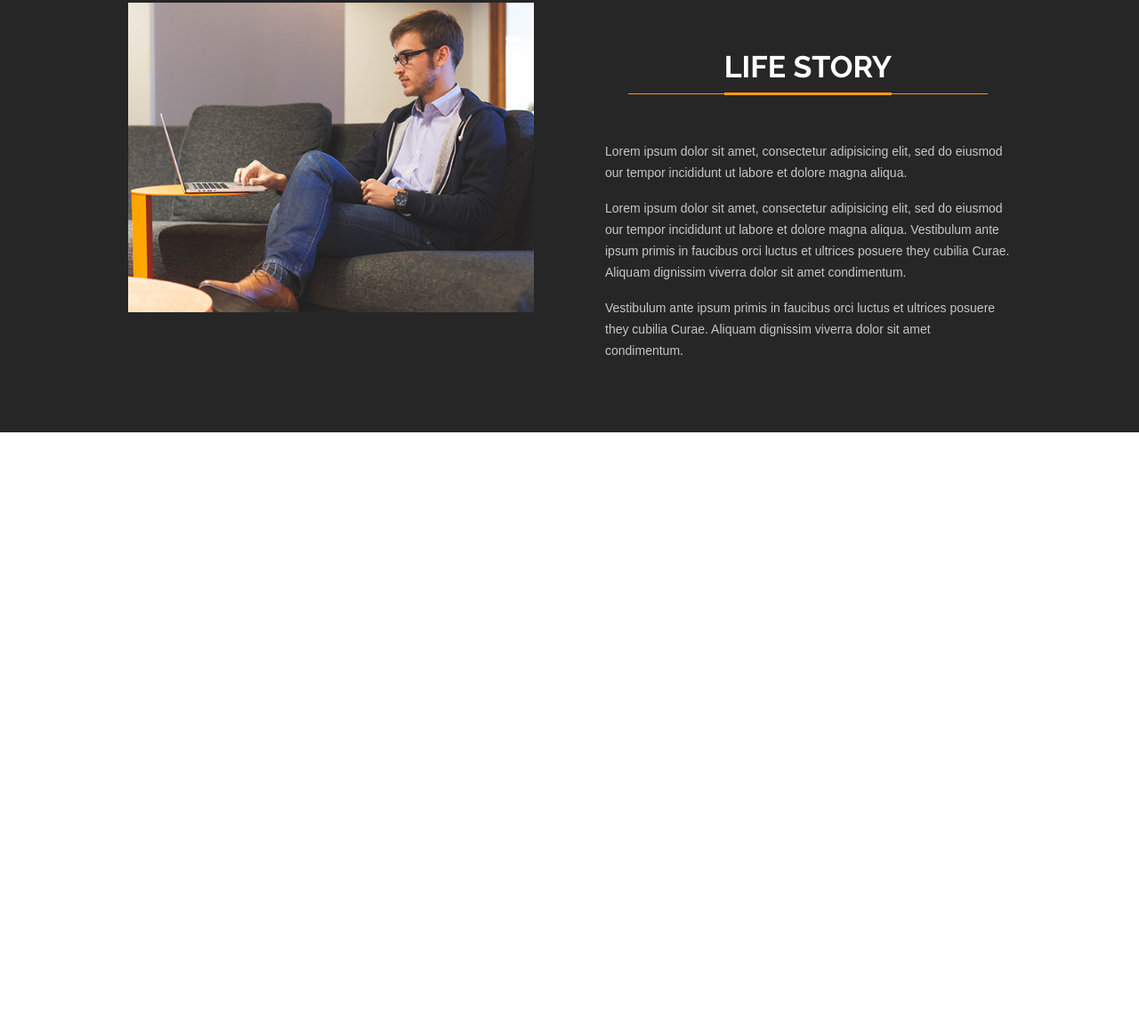
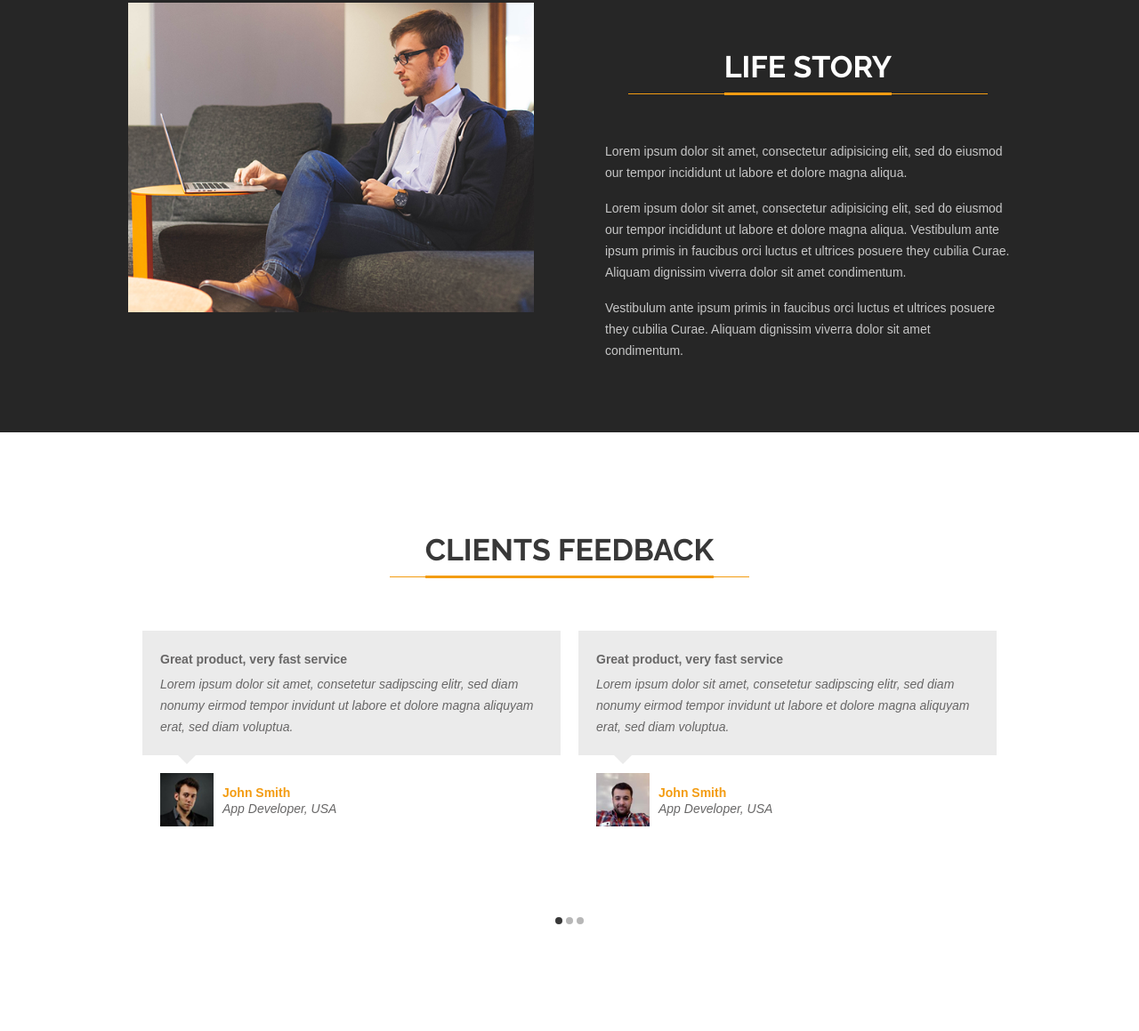
Before and after one commit to asirenko/thepunjo-html, a plain HTML site: page index.html in a window 1280 px wide. Shown: the part 3832-4991 px from the top of the page at 89% size. Before the commit the page ends 4318 px from the top, so only its background shows below. Drawn offline with Linux system fonts and the light colour scheme.

Commit message:
Added some changes

```diff
--- a/css/style.css
+++ b/css/style.css
@@ -587,10 +587,6 @@ Recent Story
   margin-bottom: 0;
 }
 
-.recent-story__article__wrapper {
-
-}
-
 .recent-story__article__wrapper__image {
   display: block;
   width: 100%;
@@ -690,7 +686,7 @@ Recent Story
 
   .recent-story__article {
     float: left;
-    width: calc(100% / 830 * 405);
+    width: calc(100% / 960 * 470);
     margin-right: 20px;
   }
   .recent-story__article:last-of-type {
@@ -767,3 +763,137 @@ Blog
     margin-top: 60px;
   }
 }
+
+/* --------------------------------
+
+Clients Feedback
+
+-------------------------------- */
+.testimonial {
+  width: 90%;
+  max-width: 960px;
+  margin: 0 auto;
+
+  padding: 60px 0;
+}
+
+.testimonial__quote__item {
+
+}
+
+.testimonial__quote {
+  /* width: 100%; */
+  /* display: inline-block; */
+}
+
+.testimonial__quote:not(:last-child) {
+  margin-bottom: 40px;
+}
+
+.testimonial__quote__blockquote {
+  position: relative;
+  padding: 20px;
+  background-color: #ebebeb;
+}
+
+.testimonial__quote__blockquote::after {
+  content: '';
+  position: absolute;
+  width: 0;
+  height: 0;
+  left: 40px;
+  bottom: -20px;
+
+  border: 10px solid transparent;
+  border-top-color: #ebebeb;
+}
+
+.testimonial__quote__blockquote__tittle {
+  padding-bottom: 4px;
+  font-weight: bold;
+}
+
+.testimonial__quote__blockquote__description {
+  color: #686767;
+  font-style: italic;
+}
+
+.testimonial__quote__author {
+  display: table;
+  margin: 20px 0 0 20px;
+}
+
+.testimonial__quote__author__image {
+  width: 60px;
+  height: 60px;
+}
+
+.testimonial__quote__author__info {
+  display: table-cell;
+  padding-left: 10px;
+  vertical-align: middle;
+}
+
+.testimonial__quote__author__info__name {
+  padding-bottom: 4px;
+  color: #f39c12;
+  font-weight: bold;
+}
+
+.testimonial__quote__author__info__position {
+  color: #686767;
+  font-style: italic;
+}
+
+.slider__pagination__list {
+  margin-top: 40px;
+
+  text-align: center;
+  font-size: 0;
+}
+
+.slider__pagination__list__item {
+  display: inline-block;
+}
+
+.slider__pagination__list__item:not(:last-child) {
+  margin-right: 4px;
+}
+
+.slider__pagination__list__item a {
+  display: block;
+  overflow: hidden;
+  text-indent: 100%;
+  white-space: nowrap;
+  background-color: #b7b7b7;
+  height: 8px;
+  width: 8px;
+  border-radius: 50%;
+}
+
+.slider__pagination__list__item.active a {
+  background-color: #383838;
+}
+
+.slider__pagination__list__item a:hover {
+  background-color: #383838;
+}
+
+@media only screen and (min-width: 768px) {
+  .testimonial {
+    padding: 120px 0;
+  }
+
+  .testimonial__quote {
+    float: left;
+    width: calc(100% / 960 * 470);
+  }
+
+  .testimonial__quote:not(:last-child) {
+    margin-right: 20px;
+  }
+
+  .slider__pagination__list {
+    margin-top: 60px;
+  }
+}
--- a/index.html
+++ b/index.html
@@ -337,7 +337,7 @@
 		</ul>
 	</section>
 
-<!-- Blog -->
+	<!-- Blog -->
 	<section class="blog clearfix">
 		<article class="blog__article">
 			<div class="blog__article__wrapper">
@@ -360,6 +360,59 @@
 			</div>
 		</article>
 	</section>
+
+	<!-- Clients Feedback -->
+	<section class="testimonial">
+		<h2 class="title-border">
+			<span class="title">Clients Feedback</span>
+		</h2>
+
+		<ul class="testimonial__quote__item clearfix">
+			<li class="testimonial__quote">
+				<blockquote class="testimonial__quote__blockquote">
+					<p class="testimonial__quote__blockquote__tittle">Great product, very fast service</p>
+
+					<p class="testimonial__quote__blockquote__description">
+						Lorem ipsum dolor sit amet, consetetur sadipscing elitr, sed diam nonumy eirmod tempor invidunt ut labore et dolore magna aliquyam erat, sed diam voluptua.
+					</p>
+				</blockquote>
+
+				<div class="testimonial__quote__author">
+					<img class="testimonial__quote__author__image" src="images/pic/pic-author1.png" alt="Testimonial Author" />
+
+					<ul class="testimonial__quote__author__info">
+						<li class="testimonial__quote__author__info__name">John Smith</li>
+						<li class="testimonial__quote__author__info__position">App Developer, USA</li>
+					</ul>
+				</div>
+			</li>
+
+			<li class="testimonial__quote">
+				<blockquote class="testimonial__quote__blockquote">
+					<p class="testimonial__quote__blockquote__tittle">Great product, very fast service</p>
+
+					<p class="testimonial__quote__blockquote__description">
+						Lorem ipsum dolor sit amet, consetetur sadipscing elitr, sed diam nonumy eirmod tempor invidunt ut labore et dolore magna aliquyam erat, sed diam voluptua.
+					</p>
+				</blockquote>
+
+				<div class="testimonial__quote__author">
+					<img class="testimonial__quote__author__image" src="images/pic/pic-author2.png" alt="Testimonial Author" />
+
+					<ul class="testimonial__quote__author__info">
+						<li class="testimonial__quote__author__info__name">John Smith</li>
+						<li class="testimonial__quote__author__info__position">App Developer, USA</li>
+					</ul>
+				</div>
+			</li>
+		</ul>
+
+		<ul class="slider__pagination__list">
+			<li class="slider__pagination__list__item active"><a href="#0">1</a></li>
+			<li class="slider__pagination__list__item"><a href="#0">2</a></li>
+			<li class="slider__pagination__list__item"><a href="#0">3</a></li>
+		</ul>
+	</section>
 </main>
 </body>
 </html>
```
Also changed, not shown: images/pic/pic-author1.png (added), images/pic/pic-author2.png (added).
